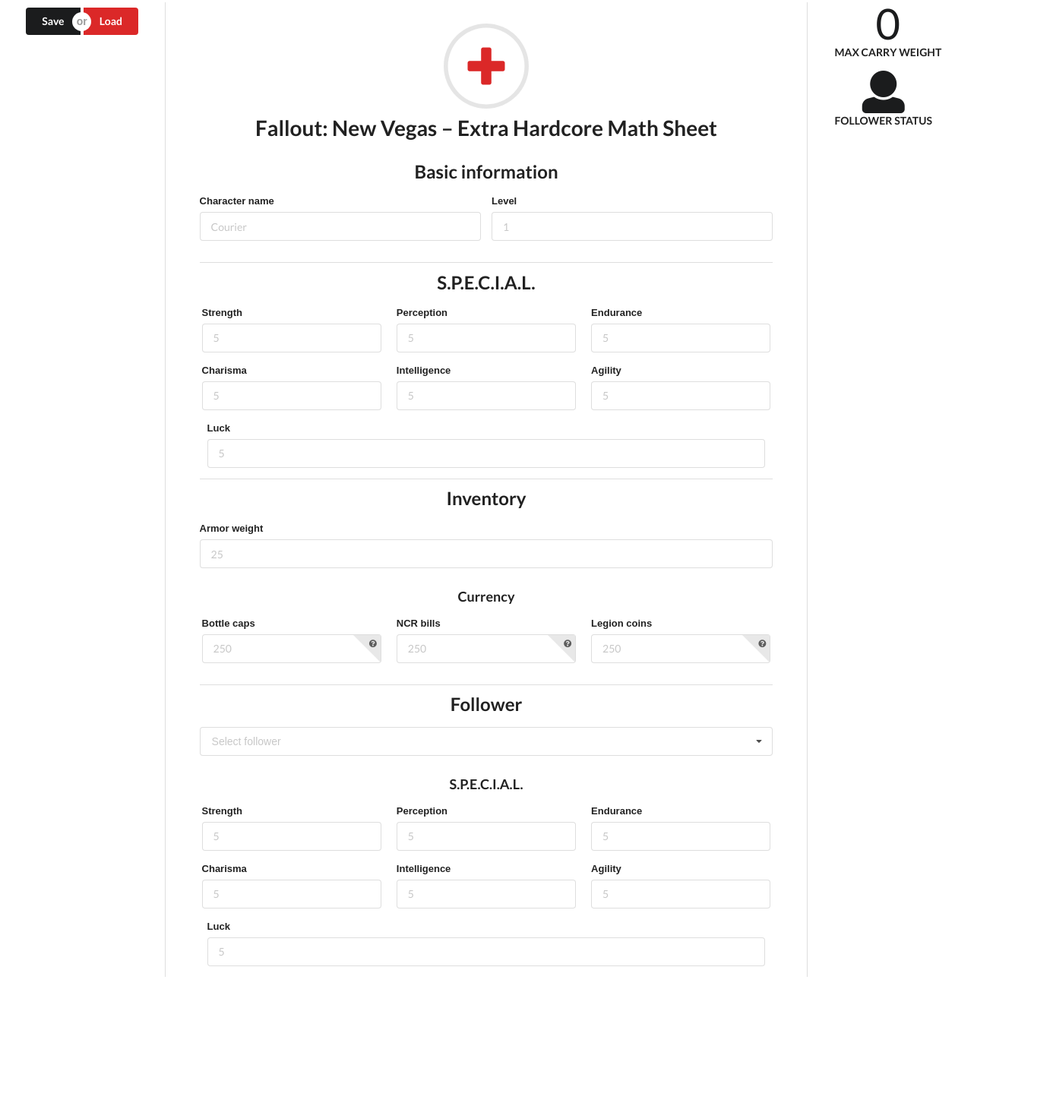
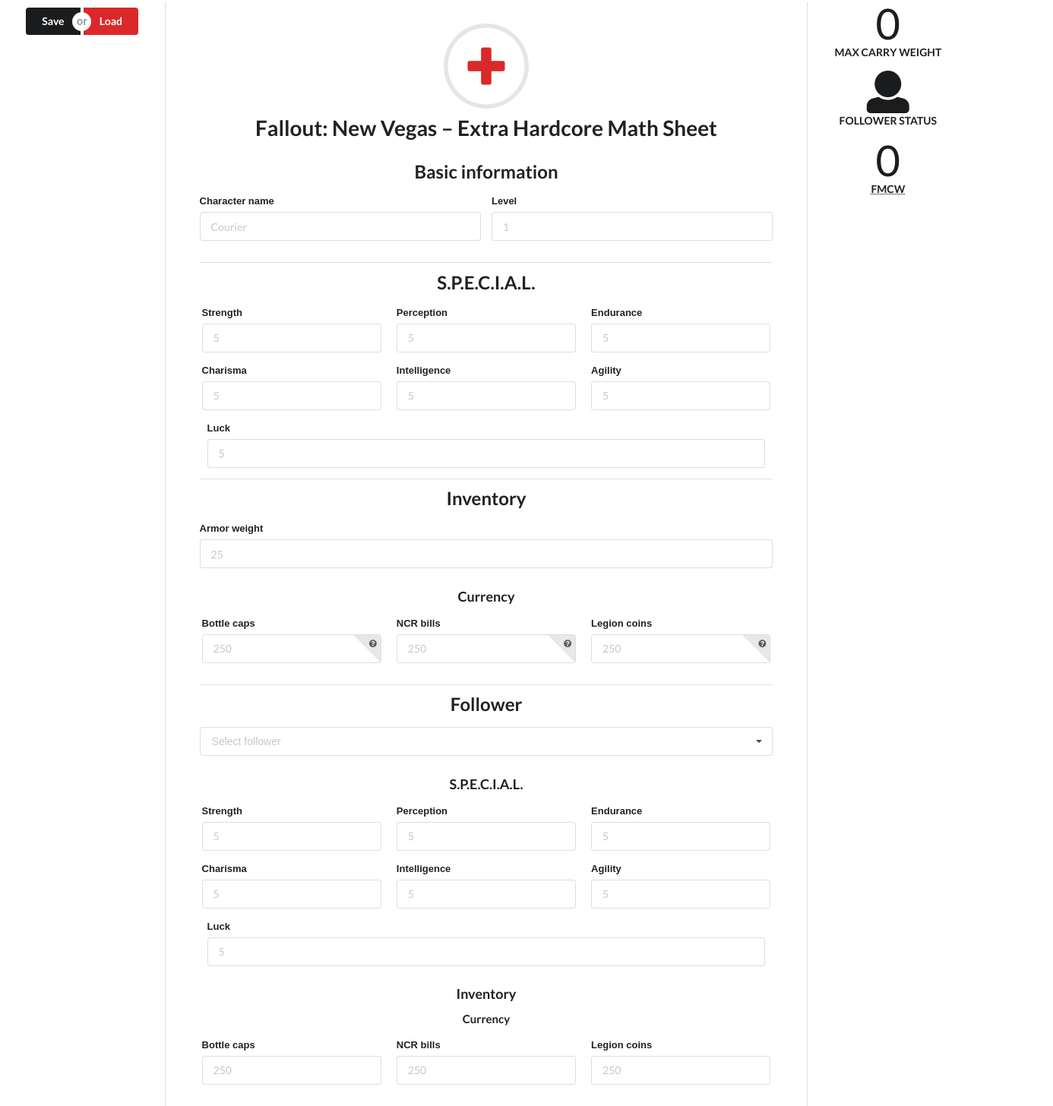
Before and after one commit to jkcclemens/Extra-Hardcore, a plain HTML site: page sheet.html in a window 1280 px wide. Shown: the part 25-1481 px from the top of the page at 76% size, 1386 px wide, since content can reach past the window. Before the commit the page ends 1311 px from the top, so only its background shows below. Drawn offline with nearby package versions, Linux system fonts and the light colour scheme.

Commit message:
Updated: Follower carry weight
Also fixed the right-side statistics to be centered. That was fun.

```diff
--- a/css/styles.css
+++ b/css/styles.css
@@ -1 +1 @@
-html,body{font-family:sans-serif;margin:1em 0}img.formula{width:100%}ul,ol{margin-bottom:0}p{margin:0 !important}p+p{margin-top:1em !important}p+ul,p+ol{margin-top:0 !important}h2{margin-bottom:0}h2+*{margin-top:.5em}i#follower_icon{transition:color .3s ease 0s}*[class*="right aligned"]{text-align:right}.icon{cursor:default}table.ui.table tr.separator td{border-top:1px solid rgba(34,36,38,0.5)}
+html,body{font-family:sans-serif;margin:1em 0}img.formula{width:100%}ul,ol{margin-bottom:0}p{margin:0 !important}p+p{margin-top:1em !important}p+ul,p+ol{margin-top:0 !important}h2{margin-bottom:0}h2+*{margin-top:.5em}i#follower_icon{transition:color .3s ease 0s}*[class*="right aligned"]{text-align:right}.icon{cursor:default}table.ui.table tr.separator td{border-top:1px solid rgba(34,36,38,0.5)}.ui[class*="vertical statistics"]{flex-direction:column;align-items:center}.flex{display:flex}
--- a/js/fun_math.js
+++ b/js/fun_math.js
@@ -1,3 +1,8 @@
+var Type = {
+  PLAYER: "player",
+  FOLLOWER: "follower"
+}
+
 function carryWeight(lvl, end, strength, armor) {
   var c = (lvl + 100) * ((766388 * Math.log(end)) + (383194 * Math.log(strength)) + 184269);
   c /= 5000000;
@@ -6,12 +11,18 @@
   return Math.round(c - w);
 }
 
-function getStat(stat) {
-  return parseInt($('#' + stat).val());
+function getPlayerStat(stat) {
+  return getStat(Type.PLAYER, stat);
 }
 
 function getFollowerStat(stat) {
-  return parseInt($('#follower_' + stat).val());
+  return getStat(Type.FOLLOWER, stat);
+}
+
+function getStat(type, stat) {
+  var prepend = '';
+  if (type == Type.FOLLOWER) prepend = 'follower_';
+  return parseInt($('#' + prepend + stat).val());
 }
 
 function followerIndex(lvl, cha, per, lck) {
@@ -27,10 +38,10 @@
 }
 
 function getFollowerIndex() {
-  var level = getStat('level');
-  var cha = getStat('charisma');
-  var per = getStat('perception');
-  var lck = getStat('luck');
+  var level = getPlayerStat('level');
+  var cha = getPlayerStat('charisma');
+  var per = getPlayerStat('perception');
+  var lck = getPlayerStat('luck');
   if (!noneAreNaN([level, cha, per, lck])) {
     return NaN;
   }
@@ -200,49 +211,49 @@
   processInformation();
 });
 
-function getCurrencyWeight() {
-  return (getCapsWeight() + getBillsWeight() + getCoinsWeight()).toFixed(2);
+function getCurrencyWeight(type) {
+  return (getCapsWeight(type) + getBillsWeight(type) + getCoinsWeight(type)).toFixed(2);
 }
 
-function getBillsWeight() {
-  var bills = getStat('bills');
+function getBillsWeight(type) {
+  var bills = getStat(type, 'bills');
   if (isNaN(bills)) {
     return 0;
   }
   return bills / 500;
 }
 
-function getCoinsWeight() {
-  var coins = getStat('coins');
+function getCoinsWeight(type) {
+  var coins = getStat(type, 'coins');
   if (isNaN(coins)) {
     return 0;
   }
   return coins * (13 / 1000);
 }
 
-function getCapsWeight() {
-  var caps = getStat("bottle_caps");
+function getCapsWeight(type) {
+  var caps = getStat(type, 'bottle_caps');
   if (isNaN(caps)) {
     return 0;
   }
   return caps / 200;
 }
 
-function updateCarryWeight() {
-  var end = getStat('endurance');
-  var str = getStat('strength');
-  var level = getStat('level');
-  var armorWeight = getStat('armor_weight');
+function updateCarryWeight(type) {
+  var end = getStat(type, 'endurance');
+  var str = getStat(type, 'strength');
+  var level = getStat(Type.PLAYER, 'level');
+  var armorWeight = getStat(type, 'armor_weight');
   if (isNaN(armorWeight)) {
     armorWeight = 0;
   }
-  var maxCarryWeight = $('#max_carry_weight');
+  var maxCarryWeight = $('#' + (type == Type.FOLLOWER ? 'follower_' : '') + 'max_carry_weight');
   if (!noneAreNaN([end, str, level, armorWeight])) {
     maxCarryWeight.text('0');
     return;
   }
   var oldText = maxCarryWeight.text();
-  var newText = carryWeight(level, end, str, armorWeight) - getCurrencyWeight();
+  var newText = carryWeight(level, end, str, armorWeight) - getCurrencyWeight(type);
   maxCarryWeight.text(newText);
   if (oldText != newText) {
     maxCarryWeight.transition({
@@ -287,5 +298,6 @@
 
 function processInformation() {
   checkFollower();
-  updateCarryWeight();
+  updateCarryWeight(Type.PLAYER);
+  updateCarryWeight(Type.FOLLOWER);
 }
--- a/sheet.html
+++ b/sheet.html
@@ -31,7 +31,8 @@
     </div>
     <div class="ui right dividing rail">
       <div class="ui sticky">
-        <div class="ui statistics">
+        <div class="flex">
+          <div class="ui vertical statistics">
             <div class="statistic">
               <div id="max_carry_weight" class="value">
                 0
@@ -46,6 +47,15 @@
               </div>
               <div class="label">
                 Follower status
+              </div>
+            </div>
+            <div class="statistic">
+              <div id="follower_max_carry_weight" class="value">
+                0
+              </div>
+              <div class="label">
+                <abbr title="Follower max carry weight">FMCW</abbr>
+              </div>
             </div>
           </div>
         </div>
@@ -261,6 +271,38 @@
               </div> <!-- /Luck grid -->
           </div> <!-- /UI fluid form -->
         </div> <!-- /SPECIAL grid div -->
+      <h3 class="ui center aligned header">Inventory</h2>
+      <div class="grid-parent">
+        <div class="ui fluid form">
+          <h4 class="ui center aligned header">Currency</h3>
+          <div class="three fields">
+            <div class="grid-33">
+              <div class="field">
+                <label>Bottle caps</label>
+                <div class="ui input">
+                  <input type="number" min="0" id="follower_bottle_caps" placeholder="250"/>
+                </div>
+              </div>
+            </div>
+            <div class="grid-33">
+              <div class="field">
+                <label>NCR bills</label>
+                <div class="labeled input">
+                  <input type="number" min="0" id="follower_bills" placeholder="250"/>
+                </div>
+              </div>
+            </div>
+            <div class="grid-33">
+              <div class="field">
+                <label>Legion coins</label>
+                <div class="ui input">
+                  <input type="number" min="0" id="follower_coins" placeholder="250"/>
+                </div>
+              </div>
+            </div>
+          </div>
+        </div>
+      </div>
     </div>
   </div>
 </div>
```
Also changed, not shown: index.html (+10 -0 lines). Lines whose indentation alone changed are shown as unchanged.
